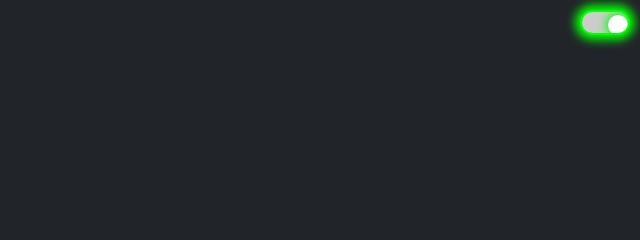
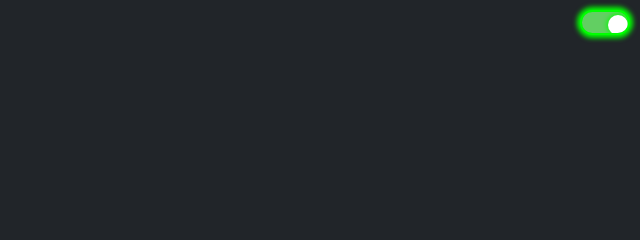
Before and after one commit to sarasmorais/troca-de-tema, a plain HTML site: page index.html in a window 1280 px wide. Both pictures are taken after a click on the label 1245 px from the left and 22 px from the top of the page. Shown: the top 240 px of the page, 640-1280 px from the left. Drawn offline with Linux system fonts and the light colour scheme.

Commit message:
ajuste box shadow

```diff
--- a/css/toggle.css
+++ b/css/toggle.css
@@ -34,15 +34,15 @@
 }
 
 #theme-toggle:checked + .theme-toggle-container .toggle-label {
-
+    background-color: #62cf62;
     border: 2px solid #00ff00;
-    box-shadow: 0 0 10px 5px #00ff00;
+    box-shadow: 0 0 5px 3px #00ff00;
 }
 
 #theme-toggle:checked + .theme-toggle-container .toggle-label::before {
     transform: translateX(23px);
     animation: slideOn 0.3s ease;
-    box-shadow: 0 0 10px 2px #00ff00;
+    box-shadow: 0 0 5px 1px #00ff00;
 }
 
 @keyframes slideOn {
```
